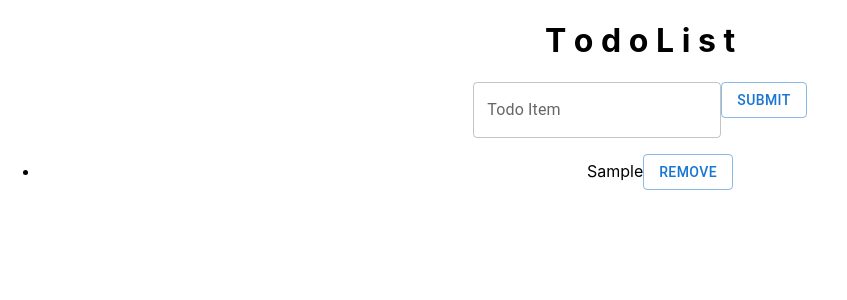
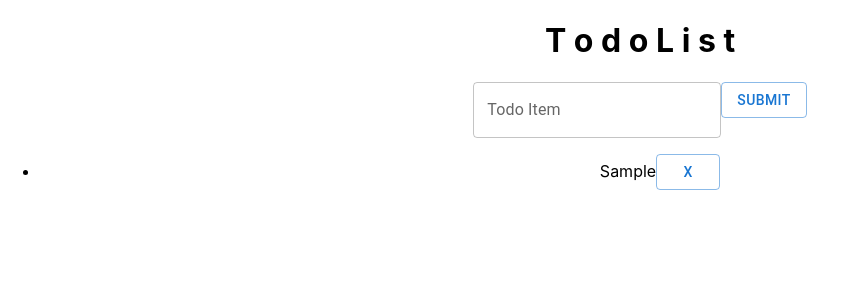
Before and after one commit to mooseonpark/react-todo, a React (Create React App) app: page / in a window 1280 px wide. Both pictures are taken after typing "Sample" into the empty fields and a click on the button "SUBMIT". Shown: the top 300 px of the page, without its empty margins (0-847 px from the left). Built offline with nearby package versions, Linux system fonts and the light colour scheme.

Commit message:
[2/n] Create TodoItem react component: Strikethrough todo item if marked finished

```diff
--- a/src/App.js
+++ b/src/App.js
@@ -43,7 +43,7 @@ const TodoItem = (props) => {
 				variant="outlined"
 				onClick={() => props.onRemoveClick(props.todoItem)}
 			>
-				Remove
+				X
 			</Button>
 		</li>
 	);
```
